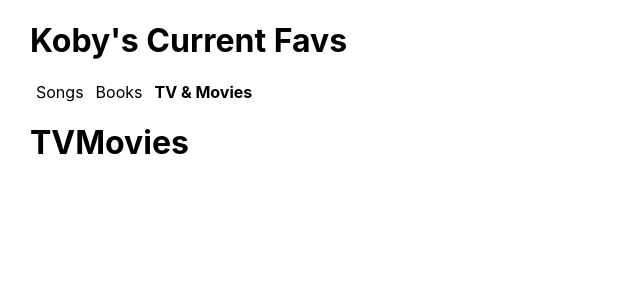
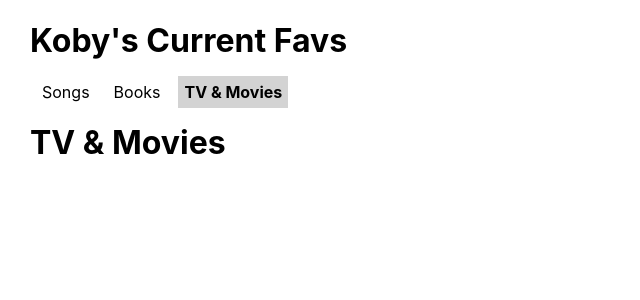
Before and after one commit to finkkoby/phase-2-project, a React (Create React App) app: page /tv-movies in a window 1280 px wide. Shown: the top 300 px of the page, without its empty margins (0-640 px from the left). Built offline with nearby package versions, Linux system fonts and the light colour scheme.

Commit message:
added initial tests

```diff
--- a/src/App.css
+++ b/src/App.css
@@ -5,10 +5,12 @@
 
 nav a {
   margin: 6px;
+  padding: 6px;
   text-decoration: none;
   color: #000;
 }
 
 nav a.active {
   font-weight: bold;
+  background-color: lightgrey;
 }
--- a/src/pages/TVMovies.js
+++ b/src/pages/TVMovies.js
@@ -1,7 +1,7 @@
 function TVMovies() {
     return (
         <div>
-            <h1>TVMovies</h1>
+            <h1>TV & Movies</h1>
         </div>
     )
 }
```
Also changed, not shown: 2 other files (tests, documents, lock files or other folders).
